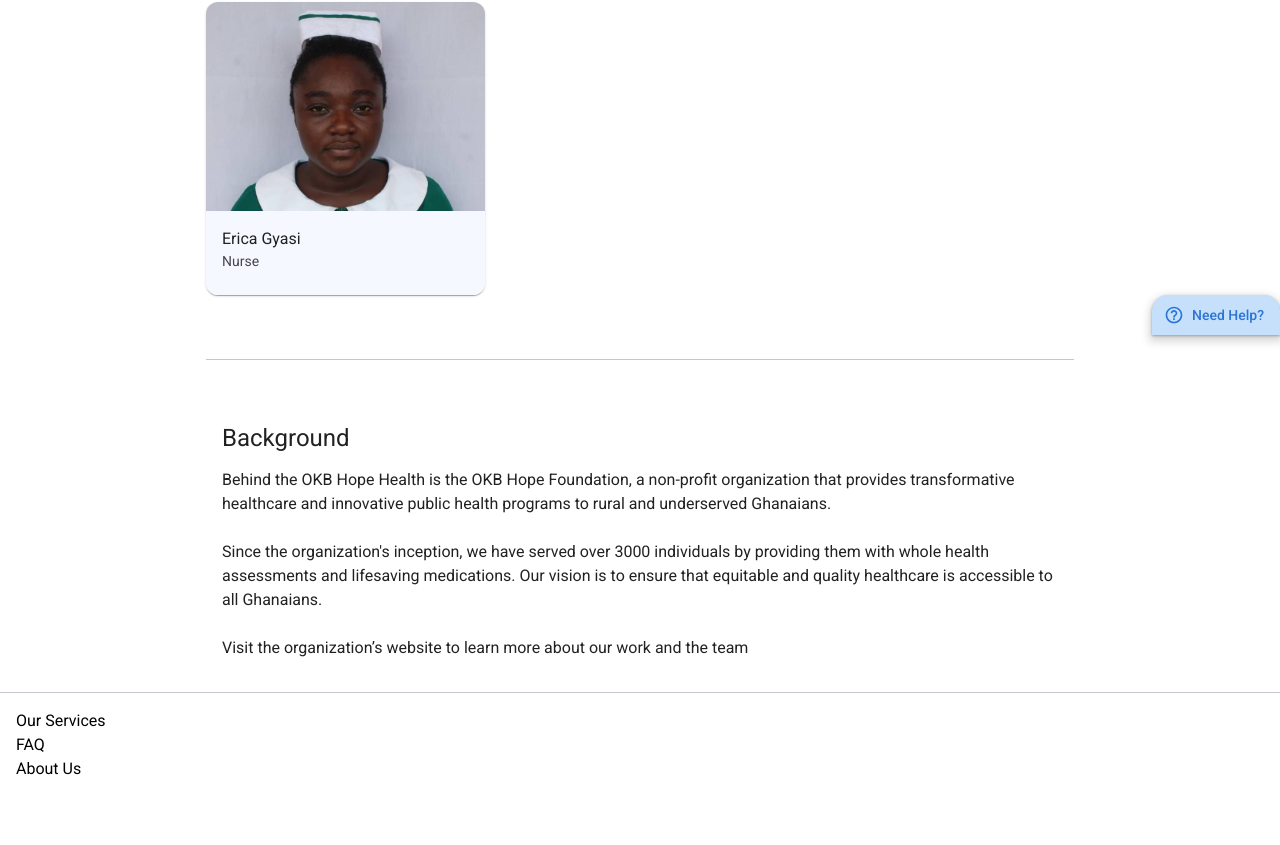
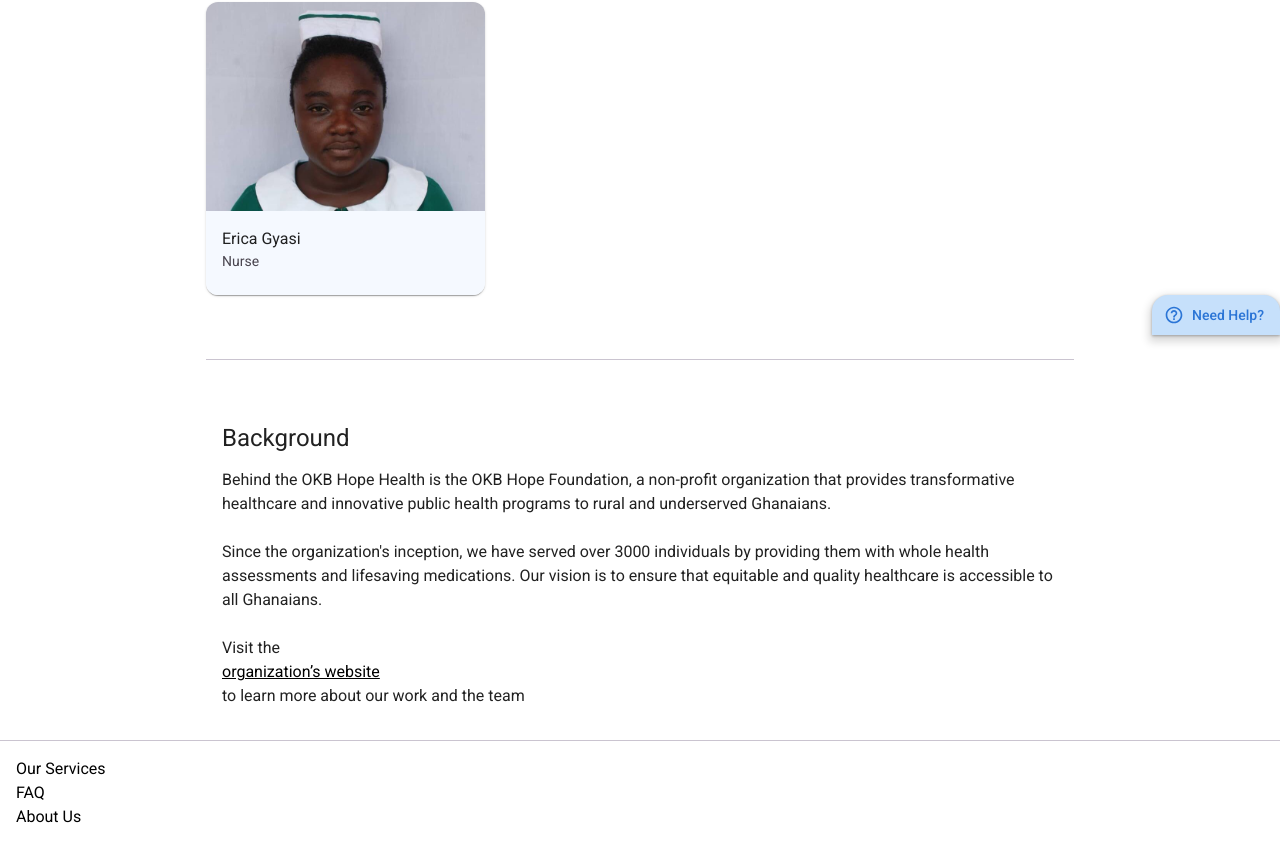
Before and after one commit to connorjchen/hope-health-van, a React (Vite) app in the folder client/: page /about in a window 1280 px wide. Shown: the part 465-1310 px from the top of the page. Before the commit the page ends 1262 px from the top, so only its background shows below. Built offline with nearby package versions, Linux system fonts and the light colour scheme.

Commit message:
Update link in background

```diff
--- a/client/src/screens/about.jsx
+++ b/client/src/screens/about.jsx
@@ -9,6 +9,7 @@ import {
   CardMedia,
   Grid,
   useTheme,
+  Link,
 } from "@mui/material";
 import hamza from "../assets/hamza.jpg";
 import justice from "../assets/justice.jpg";
@@ -103,8 +104,16 @@ function About() {
             quality healthcare is accessible to all Ghanaians.
             <br />
             <br />
-            Visit the organization’s website to learn more about our work and
-            the team
+            Visit the{" "}
+            <Link
+              href="https://www.okbfoundation.org"
+              sx={{
+                textDecoration: "underline",
+              }}
+            >
+              organization’s website
+            </Link>{" "}
+            to learn more about our work and the team
           </Typography>
         </Box>
       </Box>
```
